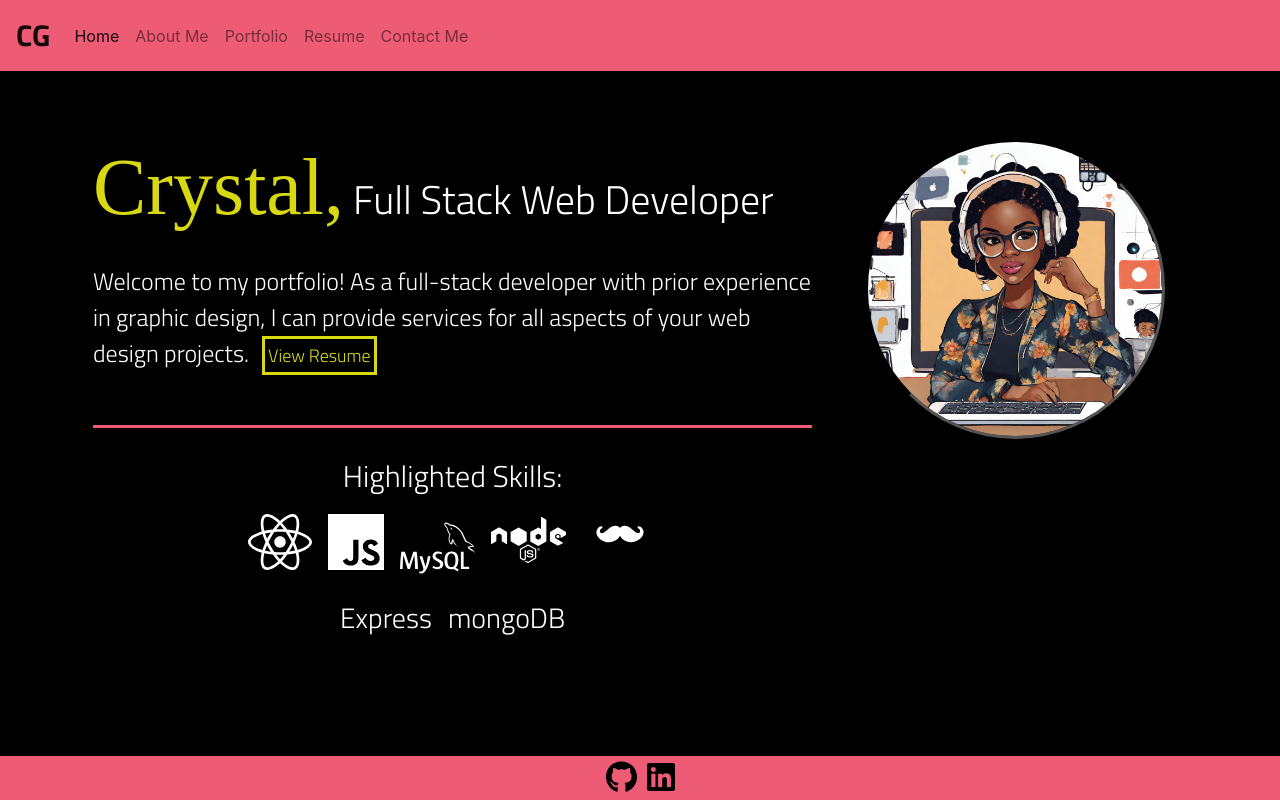
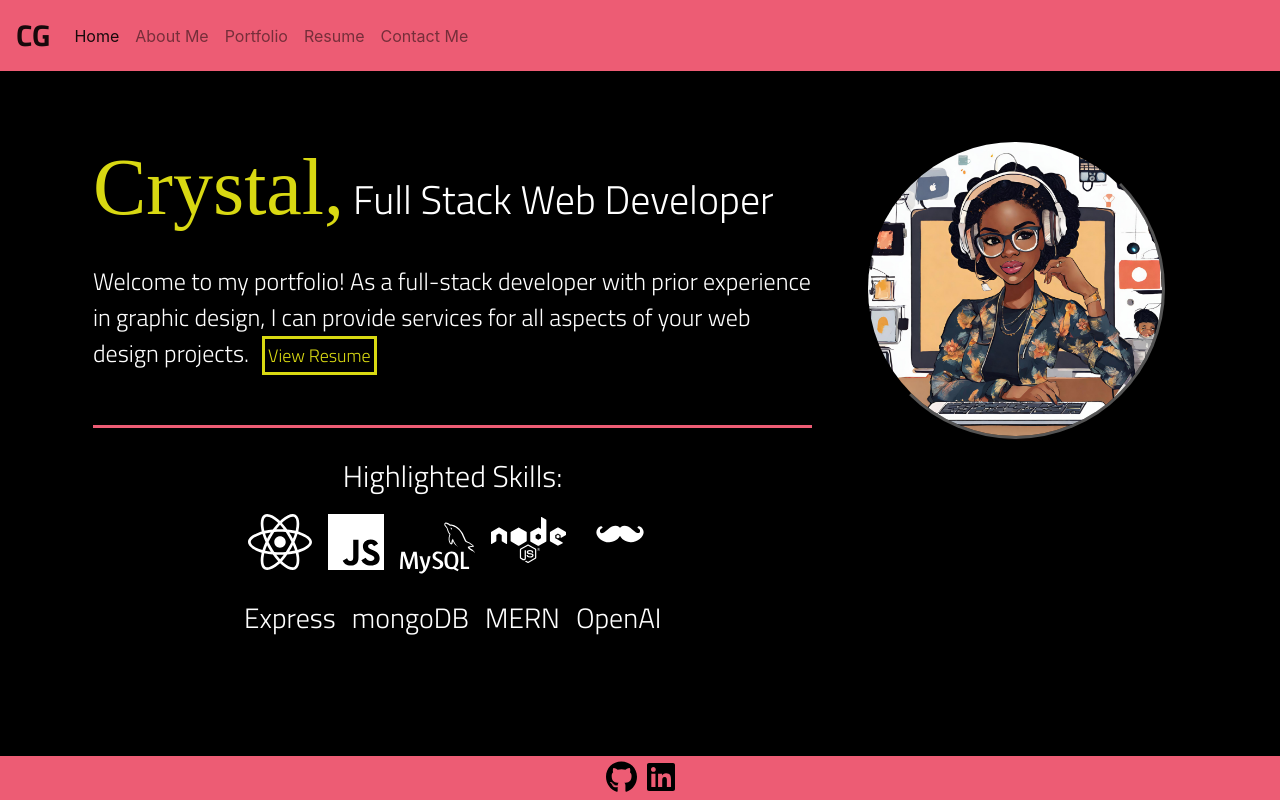
Before and after one commit to crissyg923/react-portfolio, a React (Vite) app: page / in a window 1280 px wide. Built offline with nearby package versions, Linux system fonts and the light colour scheme; a web font is replaced by a local one; what @react-pdf/renderer would draw is missing.

Commit message:
update portfolio projects

```diff
--- a/src/pages/HomePage.jsx
+++ b/src/pages/HomePage.jsx
@@ -58,6 +58,12 @@ export default function HomePage() {
                     <div className="p-2">
                     <h3>mongoDB</h3>
                     </div>
+                    <div className="p-2">
+                    <h3>MERN</h3>
+                    </div>
+                    <div className="p-2">
+                    <h3>OpenAI</h3>
+                    </div>
 
                     </div>
                 </div>
--- a/src/utils/PortfolioData.js
+++ b/src/utils/PortfolioData.js
@@ -11,12 +11,12 @@ console.log(img2);
 const data=
 [
     {id: 1, title: "JS Text Editor", image: img1, description: "Installable text editor with JS syntax highlighting", github: "https://github.com/crissyg923/installable-text-editor", deployed: "https://damp-ravine-90733-ba1a52068a9e.herokuapp.com/"},
-    {id: 2, title: "Dream Journal & Inspiration App", image: img2, description:"JS journal with daily quote, image, and weather", github: "https://github.com/crissyg923/wake-up-and-dream", deployed: "https://crissyg923.github.io/wake-up-and-dream/"},
-    {id: 3, title: "Daily Scheduler App", image: img3, description:"JS daily scheduler for keeoing track of important tasks.", github: "https://github.com/crissyg923/daily-scheduler", deployed: "https://crissyg923.github.io/daily-scheduler/"},
-    {id: 4, title: "Note-Taker App", image: img4, description: "JS app for saving important notes.", github: "https://github.com/crissyg923/note-taker", deployed: "https://pacific-lowlands-07554-38d07e4db431.herokuapp.com"},
-    {id: 5, title: "MySQL Ordering Portal", image: img5, description: "MySql REST API for handling back-of-house restaurant tasks.", github: "https://github.com/crissyg923/natures-palate", deployed: "https://sheltered-bastion-53112-369471263d1d.herokuapp.com"},
-    {id: 6, title: "Weather App", image: img6, description: "JS app for weekly forecast using API calls.", github: "https://github.com/crissyg923/weather-or-not", deployed: "https://crissyg923.github.io/weather-or-not/"},
-    {id: 6, title: "Friendly Fleur", image: img7, description: "Collaboration plant-lover's MERN stack blog", github: "https://github.com/Nehaps29/jsxperience", deployed: "https://jsxperience.onrender.com/"}
+    // {id: 2, title: "Dream Journal & Inspiration App", image: img2, description:"JS journal with daily quote, image, and weather", github: "https://github.com/crissyg923/wake-up-and-dream", deployed: "https://crissyg923.github.io/wake-up-and-dream/"},
+    {id: 2, title: "MySQL Ordering Portal", image: img5, description: "MySql REST API for handling back-of-house restaurant tasks.", github: "https://github.com/crissyg923/natures-palate", deployed: "https://sheltered-bastion-53112-369471263d1d.herokuapp.com"},
+    {id: 3, title: "Friendly Fleur", image: img7, description: "Collaboration plant-lover's MERN stack blog", github: "https://github.com/Nehaps29/jsxperience", deployed: "https://jsxperience.onrender.com/"},
+    {id: 4, title: "Daily Scheduler App", image: img3, description:"JS daily scheduler for keeping track of important tasks.", github: "https://github.com/crissyg923/daily-scheduler", deployed: "https://crissyg923.github.io/daily-scheduler/"},
+    {id: 5, title: "Note-Taker App", image: img4, description: "JS app for saving important notes.", github: "https://github.com/crissyg923/note-taker", deployed: "https://pacific-lowlands-07554-38d07e4db431.herokuapp.com"}
+    // {id: 6, title: "Weather App", image: img6, description: "JS app for weekly forecast using API calls.", github: "https://github.com/crissyg923/weather-or-not", deployed: "https://crissyg923.github.io/weather-or-not/"}
 
 ]
 export default data
```
